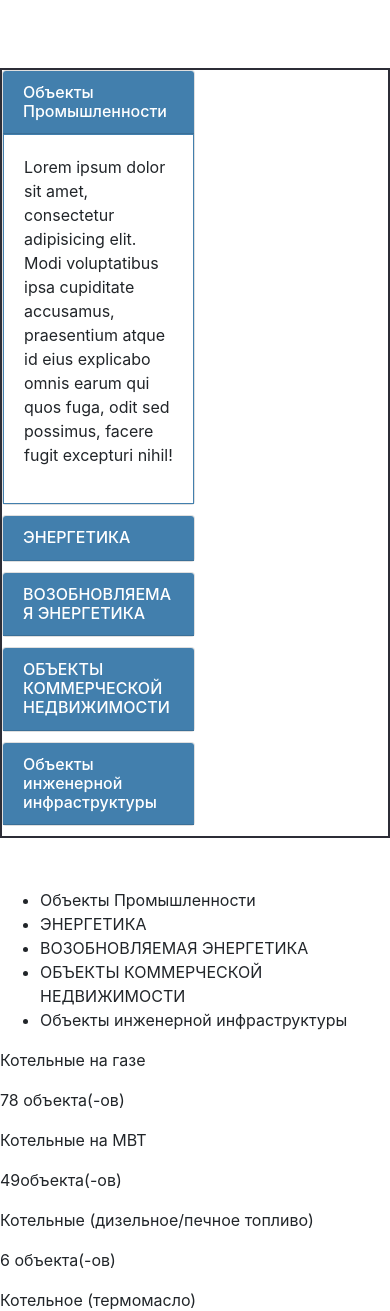
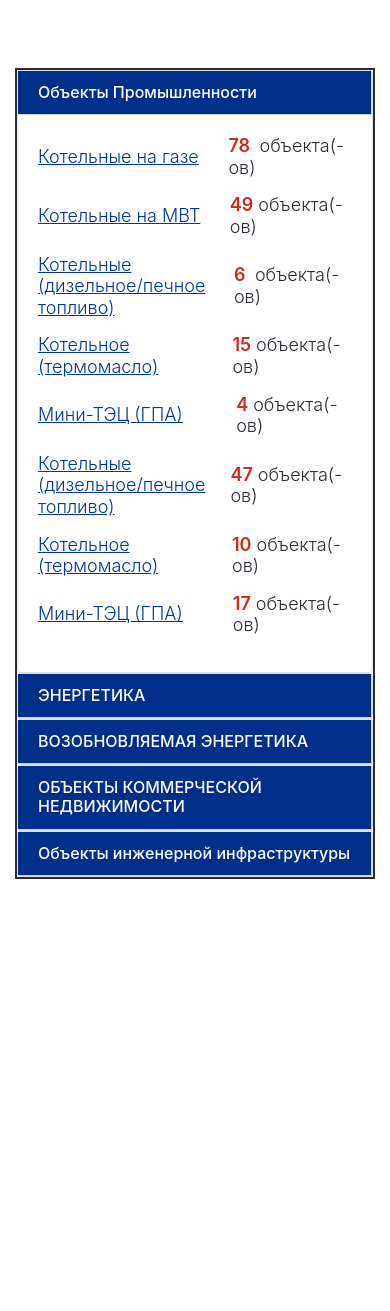
Before and after one commit to dimaldo86/bootsrapTabsToAccordion, a plain HTML site: page index.html in a window 390 px wide. Shown: the top 1311 px of the page. After the commit the page ends 929 px from the top, so only its background shows below. Drawn offline with nearby package versions, Linux system fonts and the light colour scheme.

Commit message:
Finished content

```diff
--- a/index.html
+++ b/index.html
@@ -16,8 +16,8 @@
   </head>
   <body>
     <div class="ourwork-tab-wrap">
-      <div class="container tabs__wrap">
-        <div class="row">
+      <div class="container">
+        <div class="tabs">
           <ul id="tabs" class="nav nav-tabs" role="tablist">
             <li class="nav-item">
               <a id="tab-A" href="#pane-A" class="nav-link active" data-toggle="tab" role="tab">Объекты Промышленности</a>
@@ -32,7 +32,7 @@
               <a id="tab-D" href="#pane-D" class="nav-link" data-toggle="tab" role="tab">ОБЪЕКТЫ КОММЕРЧЕСКОЙ НЕДВИЖИМОСТИ</a>
             </li>
             <li class="nav-item">
-              <a id="tab-D" href="#pane-D" class="nav-link" data-toggle="tab" role="tab">Объекты инженерной инфраструктуры</a>
+              <a id="tab-E" href="#pane-E" class="nav-link" data-toggle="tab" role="tab">Объекты инженерной инфраструктуры</a>
 
           </ul>
 
@@ -50,11 +50,40 @@
               <!-- Note: New place of `data-parent` -->
               <div id="collapse-A" class="collapse show" data-parent="#content" role="tabpanel" aria-labelledby="heading-A">
                 <div class="card-body new-card-body">
-                  <div class="row">
-                    <div class="col-md-6">
-                      <p>Lorem ipsum dolor sit amet, consectetur adipisicing elit. Modi voluptatibus ipsa cupiditate accusamus, praesentium atque id eius explicabo omnis earum qui quos fuga, odit sed possimus, facere fugit excepturi nihil!</p>
+                  <div class="card-boby-content" >
+                    <div class="card-boby-item">
+                       <p class="card-boby-desc">Котельные на газе</p>
+                       <p class="card-boby-count">78 <span>объекта(-ов)</span></p>
                     </div>
-                  </div>
+                    <div class="card-boby-item">
+                        <p class="card-boby-desc">Котельные на МВТ</p>
+                        <p class="card-boby-count">49<span>объекта(-ов)</span></p>
+                     </div>
+                     <div class="card-boby-item">
+                        <p class="card-boby-desc">Котельные (дизельное/печное топливо)</p>
+                        <p class="card-boby-count">6 <span>объекта(-ов)</span></p>
+                     </div>
+                     <div class="card-boby-item">
+                        <p class="card-boby-desc">Котельное (термомасло)</p>
+                        <p class="card-boby-count">15<span>объекта(-ов)</span></p>
+                     </div>
+                     <div class="card-boby-item">
+                        <p class="card-boby-desc">Мини-ТЭЦ (ГПА)</p>
+                        <p class="card-boby-count">4<span>объекта(-ов)</span</p>
+                     </div>
+                     <div class="card-boby-item">
+                        <p class="card-boby-desc">Котельные (дизельное/печное топливо)</p>
+                        <p class="card-boby-count">47<span>объекта(-ов)</span</p>
+                     </div>
+                     <div class="card-boby-item">
+                        <p class="card-boby-desc">Котельное (термомасло)</p>
+                        <p class="card-boby-count">10<span>объекта(-ов)</span</p>
+                     </div>
+                     <div class="card-boby-item">
+                        <p class="card-boby-desc">Мини-ТЭЦ (ГПА)</p>
+                        <p class="card-boby-count">17<span>объекта(-ов)</span</p>
+                     </div>
+                </div>
                 </div>
               </div>
             </div>
@@ -70,12 +99,36 @@
               </div>
               <div id="collapse-B" class="collapse" data-parent="#content" role="tabpanel" aria-labelledby="heading-B">
                 <div class="card-body">
-                  <div class="row">
-                    <div class="col-md-6">
-
-                      <p>Lorem ipsum dolor sit amet, consectetur adipisicing elit. Modi voluptatibus ipsa cupiditate accusamus, praesentium atque id eius explicabo omnis earum qui quos fuga, odit sed possimus, facere fugit excepturi nihil!</p>
+                  <div  class="card-boby-content" >
+                    <div class="card-boby-item">
+                       <p class="card-boby-desc">Котельные на газе</p>
+                       <p class="card-boby-count">78 <span>объекта(-ов)</span></p>
                     </div>
-                  </div>
+                    <div class="card-boby-item">
+                        <p class="card-boby-desc">Котельные на МВТ</p>
+                        <p class="card-boby-count">49<span>объекта(-ов)</span></p>
+                     </div>
+                     <div class="card-boby-item">
+                        <p class="card-boby-desc">Котельные (дизельное/печное топливо)</p>
+                        <p class="card-boby-count">6 <span>объекта(-ов)</span></p>
+                     </div>
+                     <div class="card-boby-item">
+                        <p class="card-boby-desc">Котельное (термомасло)</p>
+                        <p class="card-boby-count">15<span>объекта(-ов)</span></p>
+                     </div>
+                     <div class="card-boby-item">
+                        <p class="card-boby-desc">Мини-ТЭЦ (ГПА)</p>
+                        <p class="card-boby-count">4<span>объекта(-ов)</span</p>
+                     </div>
+                     <div class="card-boby-item">
+                        <p class="card-boby-desc">Котельные (дизельное/печное топливо)</p>
+                        <p class="card-boby-count">47<span>объекта(-ов)</span</p>
+                     </div>
+                     <div class="card-boby-item">
+                        <p class="card-boby-desc">Котельное (термомасло)</p>
+                        <p class="card-boby-count">10<span>объекта(-ов)</span</p>
+                     </div>
+                </div>
                 </div>
               </div>
             </div>
@@ -90,12 +143,33 @@
               </div>
               <div id="collapse-C" class="collapse" role="tabpanel" data-parent="#content" aria-labelledby="heading-C">
                 <div class="card-body">
-                  <div class="row">
-                    <div class="col-md-6">
+                  <div class="card-boby-content" >
+                    <div class="card-boby-item">
+                       <p class="card-boby-desc">Котельные на газе</p>
+                       <p class="card-boby-count">78 <span>объекта(-ов)</span></p>
+                    </div>
+                    <div class="card-boby-item">
+                        <p class="card-boby-desc">Котельные на МВТ</p>
+                        <p class="card-boby-count">49<span>объекта(-ов)</span></p>
+                     </div>
+                     <div class="card-boby-item">
+                        <p class="card-boby-desc">Котельные (дизельное/печное топливо)</p>
+                        <p class="card-boby-count">6 <span>объекта(-ов)</span></p>
+                     </div>
+                     <div class="card-boby-item">
+                        <p class="card-boby-desc">Котельное (термомасло)</p>
+                        <p class="card-boby-count">15<span>объекта(-ов)</span></p>
+                     </div>
+                     <div class="card-boby-item">
+                        <p class="card-boby-desc">Мини-ТЭЦ (ГПА)</p>
+                        <p class="card-boby-count">4<span>объекта(-ов)</span</p>
+                     </div>
+                     <div class="card-boby-item">
+                        <p class="card-boby-desc">Котельное (термомасло)</p>
+                        <p class="card-boby-count">10<span>объекта(-ов)</span</p>
+                     </div>
 
-                      <p>Lorem ipsum dolor sit amet, consectetur adipisicing elit. Modi voluptatibus ipsa cupiditate accusamus, praesentium atque id eius explicabo omnis earum qui quos fuga, odit sed possimus, facere fugit excepturi nihil!</p>
-                    </div>
-                  </div>
+                </div>
                 </div>
               </div>
             </div>
@@ -109,12 +183,28 @@
               </div>
               <div id="collapse-D" class="collapse" role="tabpanel" data-parent="#content" aria-labelledby="heading-D">
                 <div class="card-body">
-                  <div class="row">
-                    <div class="col-md-6">
-
-                      <p> Accordion 04Lorem ipsum dolor sit amet, consectetur adipisicing elit. Modi voluptatibus ipsa cupiditate accusamus, praesentium atque id eius explicabo omnis earum qui quos fuga, odit sed possimus, facere fugit excepturi nihil!</p>
+                  <div  class="card-body-content" >
+                    <div class="card-boby-item">
+                       <p class="card-boby-desc">Котельные на газе</p>
+                       <p class="card-boby-count">78 <span>объекта(-ов)</span></p>
                     </div>
-                  </div>
+                    <div class="card-boby-item">
+                        <p class="card-boby-desc">Котельные на МВТ</p>
+                        <p class="card-boby-count">49<span>объекта(-ов)</span></p>
+                     </div>
+                     <div class="card-boby-item">
+                        <p class="card-boby-desc">Котельные (дизельное/печное топливо)</p>
+                        <p class="card-boby-count">6 <span>объекта(-ов)</span></p>
+                     </div>
+                     <div class="card-boby-item">
+                        <p class="card-boby-desc">Котельное (термомасло)</p>
+                        <p class="card-boby-count">15<span>объекта(-ов)</span></p>
+                     </div>
+                     <div class="card-boby-item">
+                        <p class="card-boby-desc">Мини-ТЭЦ (ГПА)</p>
+                        <p class="card-boby-count">4<span>объекта(-ов)</span</p>
+                     </div>
+                </div>
                 </div>
               </div>
             </div>
@@ -129,12 +219,24 @@
               </div>
               <div id="collapse-E" class="collapse" role="tabpanel" data-parent="#content" aria-labelledby="heading-E">
                 <div class="card-body">
-                  <div class="row">
-                    <div class="col-md-6">
-
-                      <p> Accordion 04Lorem ipsum dolor sit amet, consectetur adipisicing elit. Modi voluptatibus ipsa cupiditate accusamus, praesentium atque id eius explicabo omnis earum qui quos fuga, odit sed possimus, facere fugit excepturi nihil!</p>
+                  <div  class="card-boby-content" >
+                    <div class="card-boby-item">
+                       <p class="card-boby-desc">Котельные на газе</p>
+                       <p class="card-boby-count">78 <span>объекта(-ов)</span></p>
                     </div>
-                  </div>
+                    <div class="card-boby-item">
+                        <p class="card-boby-desc">Котельные на МВТ</p>
+                        <p class="card-boby-count">49<span>объекта(-ов)</span></p>
+                     </div>
+                     <div class="card-boby-item">
+                        <p class="card-boby-desc">Котельные (дизельное/печное топливо)</p>
+                        <p class="card-boby-count">6 <span>объекта(-ов)</span></p>
+                     </div>
+                     <div class="card-boby-item">
+                        <p class="card-boby-desc">Котельное (термомасло)</p>
+                        <p class="card-boby-count">15<span>объекта(-ов)</span></p>
+                     </div>
+                </div>
                 </div>
               </div>
             </div>
@@ -144,161 +246,6 @@
     </div>
 
 
-    <div class="row">
-      <div class="col-md-12">
-          <div class="portfolio__list">
-              <ul class="portfolio__list-header resp-tabs-list">
-                  <li class="portfolio__list-title active" data-tab="#tab1">Объекты Промышленности</li>
-                  <li class="portfolio__list-title" data-tab="#tab2">ЭНЕРГЕТИКА</li>
-                  <li class="portfolio__list-title" data-tab="#tab3">ВОЗОБНОВЛЯЕМАЯ ЭНЕРГЕТИКА</li>
-                  <li class="portfolio__list-title" data-tab="#tab4">ОБЪЕКТЫ КОММЕРЧЕСКОЙ НЕДВИЖИМОСТИ</li>
-                  <li class="portfolio__list-title" data-tab="#tab5">Объекты инженерной инфраструктуры</li>
-              </ul>
-              <div class="portfolio__list-wrapper resp-tabs-container">
-                  <div id="tab1" class="portfolio__list-content active" data-title="Объекты Промышленности">
-                      <div class="portfolio__list-item">
-                         <p class="portfolio__list-desc">Котельные на газе</p>
-                         <p class="portfolio__list-count">78 <span>объекта(-ов)</span></p>
-                      </div>
-                      <div class="portfolio__list-item">
-                          <p class="portfolio__list-desc">Котельные на МВТ</p>
-                          <p class="portfolio__list-count">49<span>объекта(-ов)</span></p>
-                       </div>
-                       <div class="portfolio__list-item">
-                          <p class="portfolio__list-desc">Котельные (дизельное/печное топливо)</p>
-                          <p class="portfolio__list-count">6 <span>объекта(-ов)</span></p>
-                       </div>
-                       <div class="portfolio__list-item">
-                          <p class="portfolio__list-desc">Котельное (термомасло)</p>
-                          <p class="portfolio__list-count">15<span>объекта(-ов)</span></p>
-                       </div>
-                       <div class="portfolio__list-item">
-                          <p class="portfolio__list-desc">Мини-ТЭЦ (ГПА)</p>
-                          <p class="portfolio__list-count">4<span>объекта(-ов)</span</p>
-                       </div>
-                       <div class="portfolio__list-item">
-                          <p class="portfolio__list-desc">Котельные (дизельное/печное топливо)</p>
-                          <p class="portfolio__list-count">47<span>объекта(-ов)</span</p>
-                       </div>
-                       <div class="portfolio__list-item">
-                          <p class="portfolio__list-desc">Котельное (термомасло)</p>
-                          <p class="portfolio__list-count">10<span>объекта(-ов)</span</p>
-                       </div>
-                       <div class="portfolio__list-item">
-                          <p class="portfolio__list-desc">Мини-ТЭЦ (ГПА)</p>
-                          <p class="portfolio__list-count">17<span>объекта(-ов)</span</p>
-                       </div>
-                  </div>
-
-                  <div id="tab2" class="portfolio__list-content" data-title="ЭНЕРГЕТИКА">
-                      <div class="portfolio__list-item">
-                         <p class="portfolio__list-desc">Котельные на газе</p>
-                         <p class="portfolio__list-count">78 <span>объекта(-ов)</span></p>
-                      </div>
-                      <div class="portfolio__list-item">
-                          <p class="portfolio__list-desc">Котельные на МВТ</p>
-                          <p class="portfolio__list-count">49<span>объекта(-ов)</span></p>
-                       </div>
-                       <div class="portfolio__list-item">
-                          <p class="portfolio__list-desc">Котельные (дизельное/печное топливо)</p>
-                          <p class="portfolio__list-count">6 <span>объекта(-ов)</span></p>
-                       </div>
-                       <div class="portfolio__list-item">
-                          <p class="portfolio__list-desc">Котельное (термомасло)</p>
-                          <p class="portfolio__list-count">15<span>объекта(-ов)</span></p>
-                       </div>
-                       <div class="portfolio__list-item">
-                          <p class="portfolio__list-desc">Мини-ТЭЦ (ГПА)</p>
-                          <p class="portfolio__list-count">4<span>объекта(-ов)</span</p>
-                       </div>
-                       <div class="portfolio__list-item">
-                          <p class="portfolio__list-desc">Котельные (дизельное/печное топливо)</p>
-                          <p class="portfolio__list-count">47<span>объекта(-ов)</span</p>
-                       </div>
-                       <div class="portfolio__list-item">
-                          <p class="portfolio__list-desc">Котельное (термомасло)</p>
-                          <p class="portfolio__list-count">10<span>объекта(-ов)</span</p>
-                       </div>
-                  </div>
-
-                  <div id="tab3" class="portfolio__list-content" data-title="ВОЗОБНОВЛЯЕМАЯ ЭНЕРГЕТИКА">
-                      <div class="portfolio__list-item">
-                         <p class="portfolio__list-desc">Котельные на газе</p>
-                         <p class="portfolio__list-count">78 <span>объекта(-ов)</span></p>
-                      </div>
-                      <div class="portfolio__list-item">
-                          <p class="portfolio__list-desc">Котельные на МВТ</p>
-                          <p class="portfolio__list-count">49<span>объекта(-ов)</span></p>
-                       </div>
-                       <div class="portfolio__list-item">
-                          <p class="portfolio__list-desc">Котельные (дизельное/печное топливо)</p>
-                          <p class="portfolio__list-count">6 <span>объекта(-ов)</span></p>
-                       </div>
-                       <div class="portfolio__list-item">
-                          <p class="portfolio__list-desc">Котельное (термомасло)</p>
-                          <p class="portfolio__list-count">15<span>объекта(-ов)</span></p>
-                       </div>
-                       <div class="portfolio__list-item">
-                          <p class="portfolio__list-desc">Мини-ТЭЦ (ГПА)</p>
-                          <p class="portfolio__list-count">4<span>объекта(-ов)</span</p>
-                       </div>
-                       <div class="portfolio__list-item">
-                          <p class="portfolio__list-desc">Котельное (термомасло)</p>
-                          <p class="portfolio__list-count">10<span>объекта(-ов)</span</p>
-                       </div>
-
-                  </div>
-
-                  <div id="tab4" class="portfolio__list-content" data-title="ОБЪЕКТЫ КОММЕРЧЕСКОЙ НЕДВИЖИМОСТИ">
-                      <div class="portfolio__list-item">
-                         <p class="portfolio__list-desc">Котельные на газе</p>
-                         <p class="portfolio__list-count">78 <span>объекта(-ов)</span></p>
-                      </div>
-                      <div class="portfolio__list-item">
-                          <p class="portfolio__list-desc">Котельные на МВТ</p>
-                          <p class="portfolio__list-count">49<span>объекта(-ов)</span></p>
-                       </div>
-                       <div class="portfolio__list-item">
-                          <p class="portfolio__list-desc">Котельные (дизельное/печное топливо)</p>
-                          <p class="portfolio__list-count">6 <span>объекта(-ов)</span></p>
-                       </div>
-                       <div class="portfolio__list-item">
-                          <p class="portfolio__list-desc">Котельное (термомасло)</p>
-                          <p class="portfolio__list-count">15<span>объекта(-ов)</span></p>
-                       </div>
-                       <div class="portfolio__list-item">
-                          <p class="portfolio__list-desc">Мини-ТЭЦ (ГПА)</p>
-                          <p class="portfolio__list-count">4<span>объекта(-ов)</span</p>
-                       </div>
-                  </div>
-
-                  <div id="tab5" class="portfolio__list-content" data-title="Объекты инженерной инфраструктуры">
-                      <div class="portfolio__list-item">
-                         <p class="portfolio__list-desc">Котельные на газе</p>
-                         <p class="portfolio__list-count">78 <span>объекта(-ов)</span></p>
-                      </div>
-                      <div class="portfolio__list-item">
-                          <p class="portfolio__list-desc">Котельные на МВТ</p>
-                          <p class="portfolio__list-count">49<span>объекта(-ов)</span></p>
-                       </div>
-                       <div class="portfolio__list-item">
-                          <p class="portfolio__list-desc">Котельные (дизельное/печное топливо)</p>
-                          <p class="portfolio__list-count">6 <span>объекта(-ов)</span></p>
-                       </div>
-                       <div class="portfolio__list-item">
-                          <p class="portfolio__list-desc">Котельное (термомасло)</p>
-                          <p class="portfolio__list-count">15<span>объекта(-ов)</span></p>
-                       </div>
-                  </div>
-              </div>
-          </div> <!--portfolio__list-->
-      </div>
-  </div> <!--row-->
-
-
-
-
-
 
 
   <script src="app.js"></script>
--- a/style.css
+++ b/style.css
@@ -4,6 +4,11 @@
 .all-tab-img img:nth-last-child(2) {
   padding-bottom:0;
 } */
+.container {
+  max-width: 1140px;
+  padding: 0 15px;
+  margin: 0 auto;
+}
 .ourwork-tab-wrap{
   padding: 50px 0px;
   position: relative;
@@ -25,6 +30,9 @@
     text-transform: uppercase;
     transition: all .4s ease-in-out;
 }
+.ourwork-tab-wrap .nav-tabs .nav-item:last-child {
+  border-bottom:none;
+}
 .ourwork-tab-wrap .nav-tabs .nav-link{
     display: flex;
     align-items: center;
@@ -41,20 +49,59 @@
   background:  #002F8A;
   color: #fff;
 }
-.tabs__wrap {
+.tabs {
   background: #fff;
   border: 2px solid #2c2d36;
   display: flex;
   justify-content: space-between;
   margin-top: 18px;
-  min-height: 322px;
-  position: relative;
-  width: 100%;
 }
 
 .ourwork-tab-wrap .tab-content {
   width: 50%;
 }
+
+.card-boby {
+  display: flex;
+  flex-direction: column;
+  justify-content: space-between;
+  padding: 15px 20px 15px 28px;
+  transition: all .4s ease-in-out;
+  width: 100%;
+}
+.card-boby-content {
+  display: flex;
+  flex-direction: column;
+  justify-content: space-between;
+  transition: all .4s ease-in-out;
+}
+ .card-boby-item {
+  align-items: center;
+  display: flex;
+  font-size: 18px;
+  justify-content: space-between;
+  line-height: 1.2;
+  margin-bottom: 16px;
+  transition: all .4s ease-in-out;
+}
+.card-boby-desc {
+  color: #0037a1;
+  font-weight: 300;
+  margin-bottom: 0;
+  text-decoration-line: underline;
+  width: 70%;
+}
+.card-boby-count {
+  color: #ce2a1d;
+  font-weight: 600;
+  margin-bottom: 0;
+}
+.card-boby-count span {
+  color: #2c2d36;
+  font-weight: 300;
+  margin-left: 5px;
+}
+
 @media(min-width:576px) {
   .ourwork-tab-wrap .nav-tabs {
       display: flex;
@@ -71,36 +118,40 @@
   }
 
   .ourwork-tab-wrap .card .collapse{
-      display:block;
+      display:flex;
+      width: 100%;
   }
 }
 
+
+
 @media(max-width:575px){
+  .ourwork-tab-wrap .tab-content {
+    width: 100%;
+}
   .ourwork-tab-wrap .tab-content > .tab-pane {
       display: block !important;
       opacity: 1;
-      margin-bottom: 10px;
   }
 
   .ourwork-tab-wrap .card-header {
-      background: #427fad;
+      background: #002F8A;
       color: #fff;
-      border-bottom: 1px solid rgba(0,0,0,.125);
+      border-bottom: 1px solid #d1d1d1;
+      border-right: 1px solid #d1d1d1;
+      border-top-left-radius: 0px;
+      border-top-right-radius: 0px;
   }
   .ourwork-tab-wrap .card-header h5 a{
-      background: #427fad;
       color: #fff;
       border-bottom: none;
       text-decoration: none;
       font-size: 16px;
       display: block;
-  }
-  .ourwork-tab-wrap .card-header h5 a i {
-      float: right;
-      padding-top: 5px;
+
   }
   .ourwork-tab-wrap .card-body {
-      border: 1px solid #427fad;
+      /* border: 1px solid #427fad; */
   }
   .ourwork-tab-wrap .card-header h5 a:hover {
       color: #fff;
```
